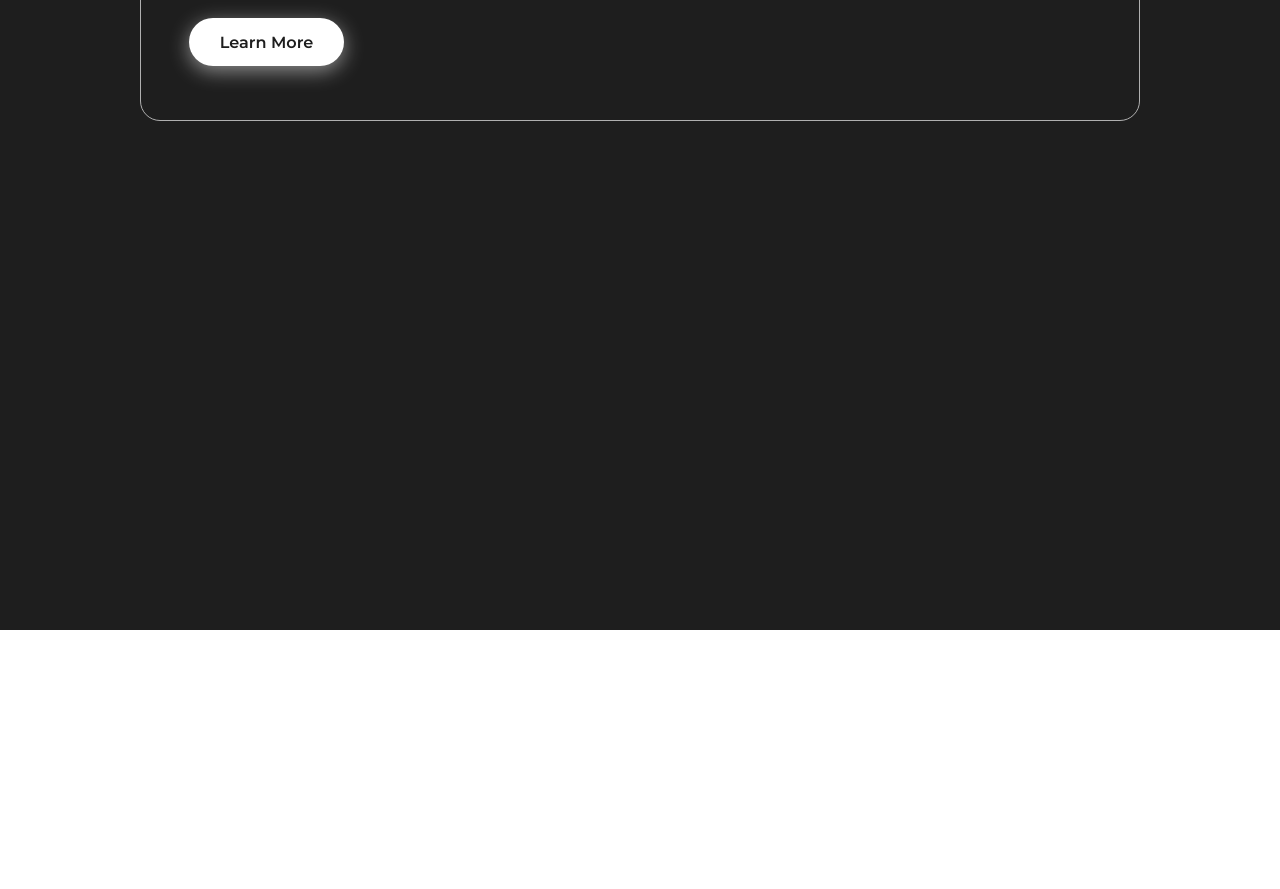
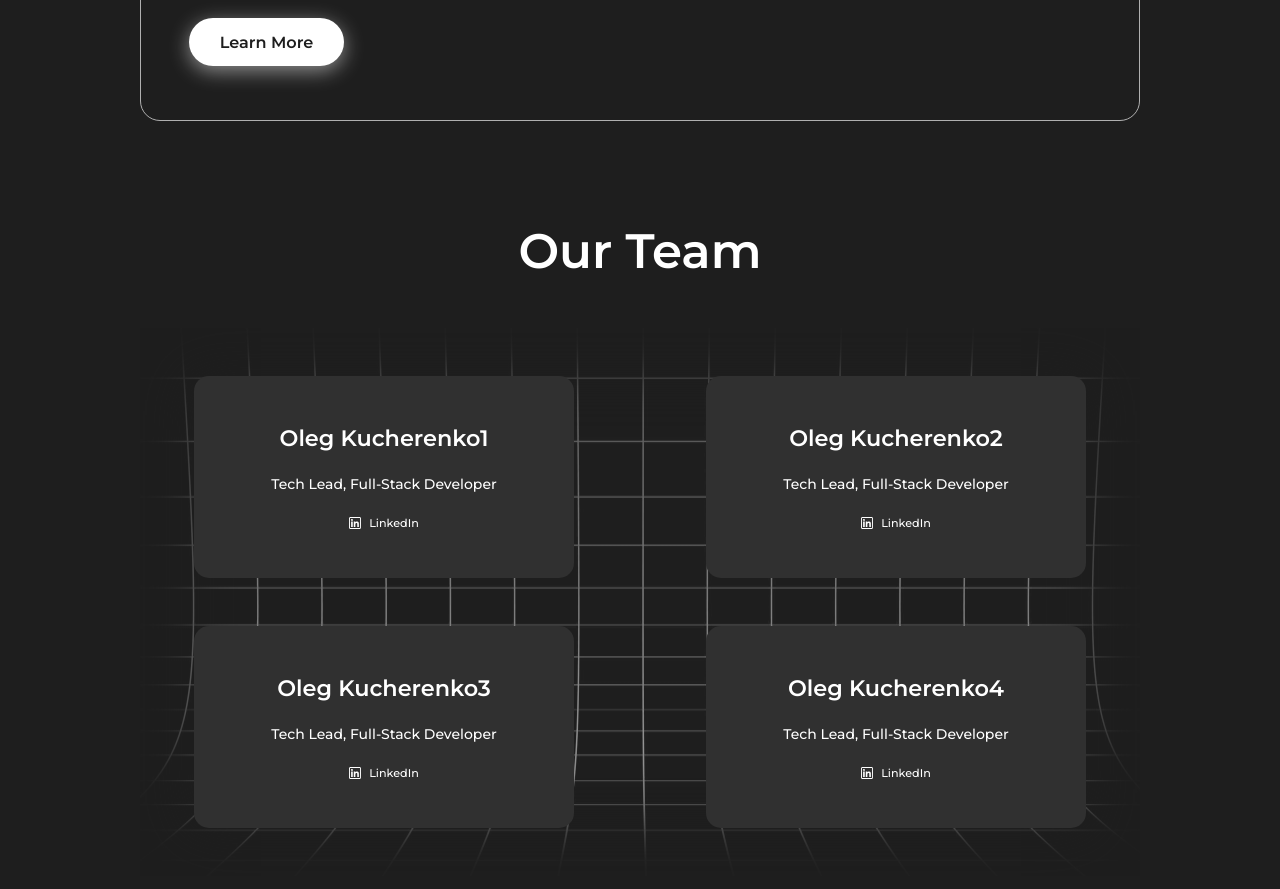
Before and after one commit to Healthy-Lifestyle-Assistant/site, a React (Vite) app: page /#/ in a window 1280 px wide. Shown: the part 2860-3749 px from the top of the page. Before the commit the page ends 3490 px from the top, so only its background shows below. Built offline with nearby package versions, Linux system fonts and the light colour scheme.

Commit message:
[NOV-19] Implement team section

```diff
--- a/src/App.scss
+++ b/src/App.scss
@@ -5,6 +5,6 @@
 .App {
   background-color: var(--bg-color);
   &__container {
-    min-height: 3500px;
+    min-height: 4500px;
   }
 }
--- a/src/components/Header/Header.scss
+++ b/src/components/Header/Header.scss
@@ -7,7 +7,7 @@
   display: flex;
   justify-content: space-between;
   align-items: center;
-  background-color: var(--header-color);
+  background-color: var(--card-color);
   max-height: $header-size;
   padding: 18px 24px;
   z-index: 100;
--- /dev/null
+++ b/src/components/Team/Team.scss
@@ -0,0 +1,34 @@
+@import '@styles/mixins.scss';
+
+.Team {
+  &__title {
+    padding: 100px 0 0 0;
+    font-size: 2rem;
+    font-weight: 600;
+    margin: 0;
+    text-align: center;
+    margin-bottom: 48px;
+
+    @include onTablet {
+      font-size: 3.45rem;
+    }
+  }
+
+  &__list {
+    display: grid;
+    grid-template-columns: 1fr;
+    justify-items: center;
+    row-gap: 48px;
+    column-gap: 24px;
+    padding: 48px 0;
+    background-image: url(../../assets/images/team-grid.png);
+    background-repeat: no-repeat;
+    background-size: cover;
+    background-position: center center;
+    box-shadow: inset 0 0 50px 50px var(--bg-color);
+
+    @include onDesktop {
+      grid-template-columns: repeat(2, 1fr);
+    }
+  }
+}
--- /dev/null
+++ b/src/components/Team/Team.tsx
@@ -0,0 +1,55 @@
+import { FC, useEffect, useRef } from 'react';
+import './Team.scss';
+import { useLocation } from 'react-router-dom';
+import { TeamCard } from '@components/Team/TeamCard';
+import linkedInIcon from '@assets/icons/linkedin.svg';
+
+const teamMembers = [
+  {
+    name: 'Oleg Kucherenko1',
+    position: 'Tech Lead, Full-Stack Developer',
+    socialMedias: [{ icon: linkedInIcon, title: 'LinkedIn', link: 'https://www.linkedin.com/in/oleg-kucherenko/' }]
+  },
+  {
+    name: 'Oleg Kucherenko2',
+    position: 'Tech Lead, Full-Stack Developer',
+    socialMedias: [{ icon: linkedInIcon, title: 'LinkedIn', link: 'https://www.linkedin.com/in/oleg-kucherenko/' }]
+  },
+  {
+    name: 'Oleg Kucherenko3',
+    position: 'Tech Lead, Full-Stack Developer',
+    socialMedias: [{ icon: linkedInIcon, title: 'LinkedIn', link: 'https://www.linkedin.com/in/oleg-kucherenko/' }]
+  },
+  {
+    name: 'Oleg Kucherenko4',
+    position: 'Tech Lead, Full-Stack Developer',
+    socialMedias: [{ icon: linkedInIcon, title: 'LinkedIn', link: 'https://www.linkedin.com/in/oleg-kucherenko/' }]
+  }
+];
+
+export const Team: FC = () => {
+  const { pathname } = useLocation();
+  const teamRef = useRef<HTMLElement | null>(null);
+  useEffect(() => {
+    if (pathname === '/team') {
+      teamRef.current?.scrollIntoView({ behavior: 'smooth' });
+    }
+  }, [pathname]);
+
+  return (
+    <section className="Team" ref={teamRef}>
+      <h3 className="Team__title">Our Team</h3>
+
+      <div className="Team__list">
+        {teamMembers.map(({ name, position, socialMedias }) => (
+          <TeamCard
+            key={name}
+            name={name}
+            position={position}
+            socialMedias={socialMedias}
+          />
+        ))}
+      </div>
+    </section>
+  );
+};
--- /dev/null
+++ b/src/components/Team/TeamCard/TeamCard.scss
@@ -0,0 +1,59 @@
+@import '@styles/mixins.scss';
+
+.TeamCard {
+  @extend %flex-center;
+  flex-direction: column;
+  width: 100%;
+  gap: 1.65rem;
+  background-color: var(--card-color);
+  border-radius: 15px;
+  padding: 48px 24px;
+  text-align: center;
+  max-width: 380px;
+
+  @include onTablet {
+    padding: 48px 40px;
+  }
+
+  &__name {
+    font-size: 1.4rem;
+    font-weight: 600;
+    margin: 0;
+
+    @include onTablet {
+      font-size: 1.6rem;
+    }
+  }
+
+  &__position {
+    font-size: .8rem;
+    font-weight: 500;
+    margin: 0;
+
+    @include onTablet {
+      font-size: 1rem;
+
+    }
+  }
+
+  &__list {
+    @extend %flex-center;
+    flex-direction: column;
+    gap: 1rem;
+  }
+
+  &__link {
+    display: flex;
+    align-items: center;
+    gap: 8px;
+    color: var(--primary-color);
+    text-decoration: none;
+    font-size: .8rem;
+    font-weight: 500;
+  }
+
+  &__icon {
+    max-width: 12px;
+    max-height: 12px;
+  }
+}
--- /dev/null
+++ b/src/components/Team/TeamCard/TeamCard.tsx
@@ -0,0 +1,31 @@
+import { FC } from 'react';
+import './TeamCard.scss';
+
+interface SocialMeida {
+  icon: string;
+  title: string;
+  link: string;
+}
+
+interface TeamCardProps {
+  name: string;
+  position: string;
+  socialMedias: SocialMeida[];
+}
+
+export const TeamCard: FC<TeamCardProps> = ({ name, position, socialMedias }) => {
+  return (
+    <div className="TeamCard">
+      <h3 className="TeamCard__name">{name}</h3>
+      <h4 className="TeamCard__position">{position}</h4>
+      <div className="TeamCard__list">
+        {socialMedias.map(({ icon, title, link }) => (
+          <a href={link} className="TeamCard__link" key={title}>
+            <img className="TeamCard__icon" src={icon} alt={title} />
+            {title}
+          </a>
+        ))}
+      </div>
+    </div>
+  );
+};
--- /dev/null
+++ b/src/components/Team/TeamCard/index.ts
@@ -0,0 +1 @@
+export * from './TeamCard';
--- /dev/null
+++ b/src/components/Team/index.ts
@@ -0,0 +1 @@
+export * from './Team';
--- a/src/components/TechStack/TechStackDirections/TechStackDirection/TechStackDirection.tsx
+++ b/src/components/TechStack/TechStackDirections/TechStackDirection/TechStackDirection.tsx
@@ -23,6 +23,7 @@ export const TechStackDirection: FC<TechStackDirectionProps> = ({ title, descrip
     <motion.div
       initial={{ opacity: 0 }}
       animate={{ opacity: 1 }}
+      exit={{ opacity: 0 }}
       transition={{ duration: .3 }}
       className="TechStackDirection"
     >
--- a/src/components/TechStack/TechStackDirections/TechStackDirections.tsx
+++ b/src/components/TechStack/TechStackDirections/TechStackDirections.tsx
@@ -10,6 +10,7 @@ import javaIcon from '@assets/icons/java.png';
 import springIcon from '@assets/icons/spring.png';
 import sqlIcon from '@assets/icons/sql.png';
 import dockerIcon from '@assets/icons/docker.png';
+import { AnimatePresence } from 'framer-motion';
 
 const technologiesFrontend = [
   { icon: jsIcon, title: 'Javascript' },
@@ -57,6 +58,7 @@ export const TechStackDirections: FC<TechStackDirectionProps> = ({ selectedCateg
 
   return (
     <div className="TechStackDirections">
+      <AnimatePresence>
         {visibleTechDirections.map(({ title, description, btnText, technologies }) => (
           <TechStackDirection
             key={title}
@@ -66,6 +68,7 @@ export const TechStackDirections: FC<TechStackDirectionProps> = ({ selectedCateg
             technologies={technologies}
           />
         ))}
+      </AnimatePresence>
     </div>
   );
 };
--- a/src/pages/HomePage/HomePage.tsx
+++ b/src/pages/HomePage/HomePage.tsx
@@ -5,6 +5,7 @@ import { MainScreen } from '@components/MainScreen';
 import { About } from '@components/About';
 import { Services } from '@components/Services';
 import { TechStack } from '@components/TechStack';
+import { Team } from '@components/Team';
 
 export const HomePage: FC = () => {
   return (
@@ -14,6 +15,7 @@ export const HomePage: FC = () => {
         <About />
         <Services />
         <TechStack />
+        <Team />
       </Container>
     </div>
   );
--- a/src/styles/variables.scss
+++ b/src/styles/variables.scss
@@ -1,6 +1,6 @@
 :root {
   --bg-color: #1E1E1E;
-  --header-color: #303030;
+  --card-color: #303030;
   --primary-color: #FFFFFF;
   --secondary-color: #B5B5B5;
   --border-color: #B0B0B0;
```
Also changed, not shown: src/assets/images/team-grid-edited.png (added), src/assets/images/team-grid.png (added). Lines whose indentation alone changed are shown as unchanged.
